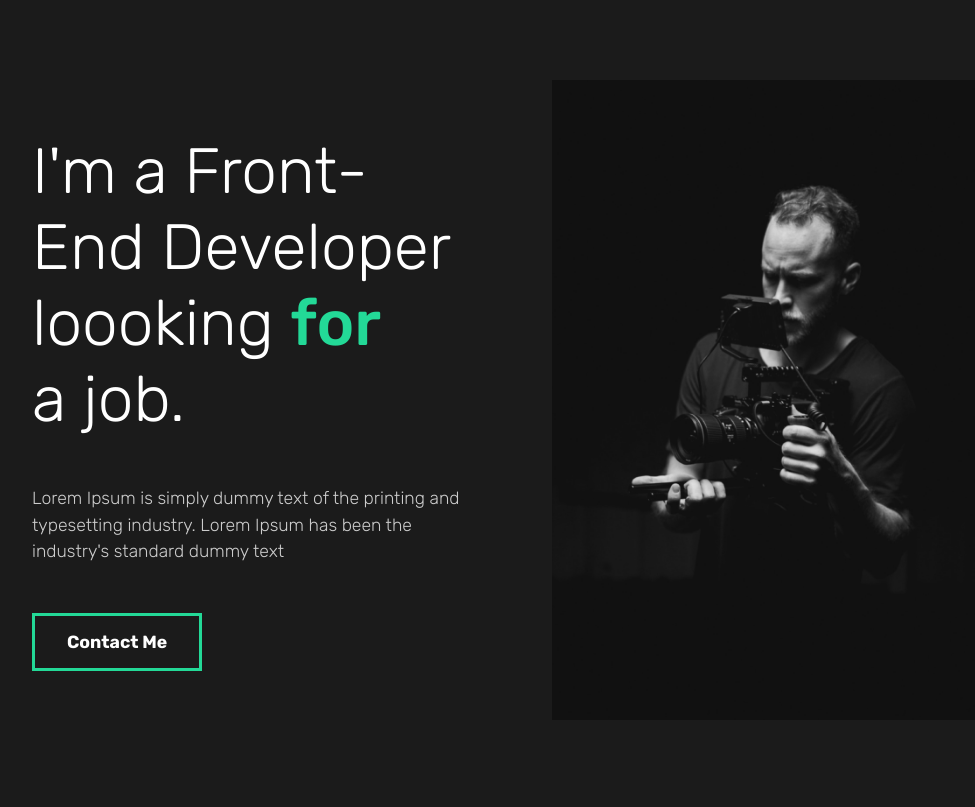
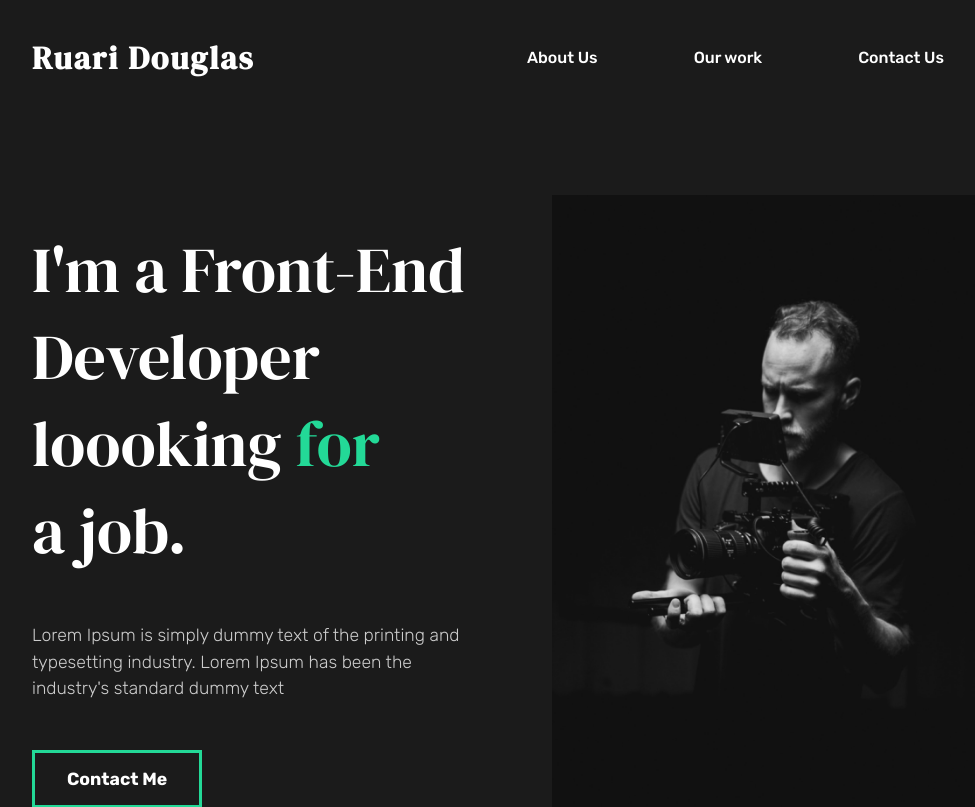
Before and after one commit to RuariDouglas/React-Portfolio, a React (Create React App) app: page / in a window 1280 px wide. Shown: the top 807 px of the page, without its empty margins (128-1103 px from the left). Built offline with nearby package versions, Linux system fonts and the light colour scheme.

Commit message:
Create and Style Nav

```diff
--- a/public/index.html
+++ b/public/index.html
@@ -5,7 +5,9 @@
     <meta charset="utf-8" />
     <link rel="icon" href="%PUBLIC_URL%/favicon.ico" />
     <link rel="preconnect" href="https://fonts.gstatic.com" />
-    <link href="https://fonts.googleapis.com/css2?family=Rubik:wght@300;500;700&display=swap" rel="stylesheet" />
+    <link rel="preconnect" href="https://fonts.gstatic.com" />
+    <link rel="preconnect" href="https://fonts.gstatic.com" />
+    <link href="https://fonts.googleapis.com/css2?family=DM+Serif+Display:ital@0;1&family=Rubik:wght@300;500;700&display=swap" rel="stylesheet" />
     <meta name="viewport" content="width=device-width, initial-scale=1" />
     <meta name="theme-color" content="#000000" />
     <meta name="description" content="Web site created using create-react-app" />
--- a/src/App.js
+++ b/src/App.js
@@ -1,11 +1,13 @@
 import React from "react";
 import AboutUs from "./pages/AboutUs";
 import GlobalStyle from "../src/components/GlobalStyled";
+import Nav from "../src/components/Nav";
 
 function App() {
   return (
     <div className="App">
       <GlobalStyle />
+      <Nav />
       <AboutUs />
     </div>
   );
--- a/src/components/GlobalStyled.js
+++ b/src/components/GlobalStyled.js
@@ -18,6 +18,10 @@ body {
     color: #fff;
     font-family: 'Rubik', sans-serif;
 }
+ul {
+    list-style: none;
+    display: flex;
+}
 button {
     font-weight:bold;
     font-family: 'Rubik', sans-serif;
@@ -34,6 +38,9 @@ button {
         color: #1b1b1b;
     }
 }
+h1, h2, h3 {
+    font-family: 'DM Serif Display', serif;
+}
 h2 {
     font-weight: lighter;
     font-size: 4rem;
@@ -47,6 +54,7 @@ h4 {
 }
 a{
     font-family: 'Rubik', sans-serif;
+    text-decoration: none;
 }
 span {
     font-weight: 500;
--- /dev/null
+++ b/src/components/Nav.js
@@ -0,0 +1,50 @@
+import React from "react";
+import styled from "styled-components";
+
+const Nav = () => {
+  return (
+    <StyledNav>
+      <h1>
+        <a id="logo" href="#">
+          Ruari Douglas
+        </a>
+      </h1>
+      <ul>
+        <li>
+          <a href="#">About Us</a>
+        </li>
+        <li>
+          <a href="#">Our work</a>
+        </li>
+        <li>
+          <a href="#">Contact Us</a>
+        </li>
+      </ul>
+    </StyledNav>
+  );
+};
+
+const StyledNav = styled.nav`
+  min-height: 10vh;
+  display: flex;
+  margin: auto;
+  padding: 2rem 10rem;
+  justify-content: space-between;
+  align-items: center;
+  a {
+    color: #fff;
+  }
+  #logo {
+    font-size: 2rem;
+    letter-spacing: 2px;
+    font-family: "DM Serif Display", serif;
+  }
+  ul {
+    li {
+      padding: 1rem 3rem;
+      position: relative;
+    }
+  }
+`;
+
+export default Nav;
--- a/src/pages/AboutUs.js
+++ b/src/pages/AboutUs.js
@@ -1,4 +1,5 @@
 import React from "react";
+import Nav from "../components/Nav";
 import AboutSection from "../components/AboutSection";
 import ServicesSection from "../components/ServicesSection";
 import FaqSection from "../components/FaqSection";
```
Also changed, not shown: 1 other file (tests, documents, lock files or other folders).
